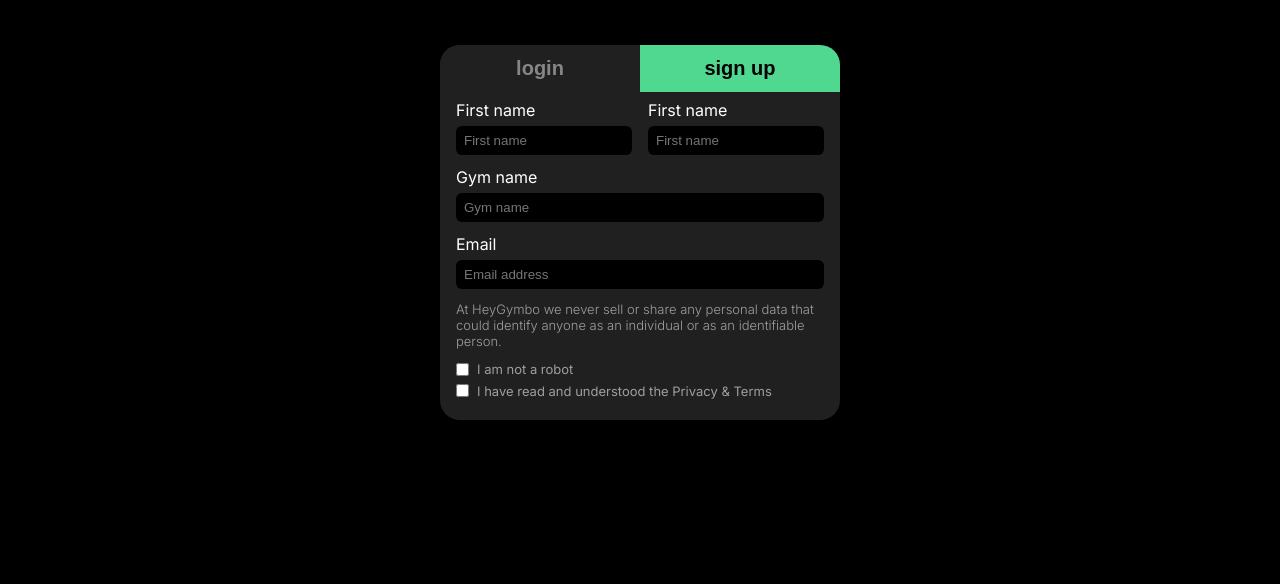
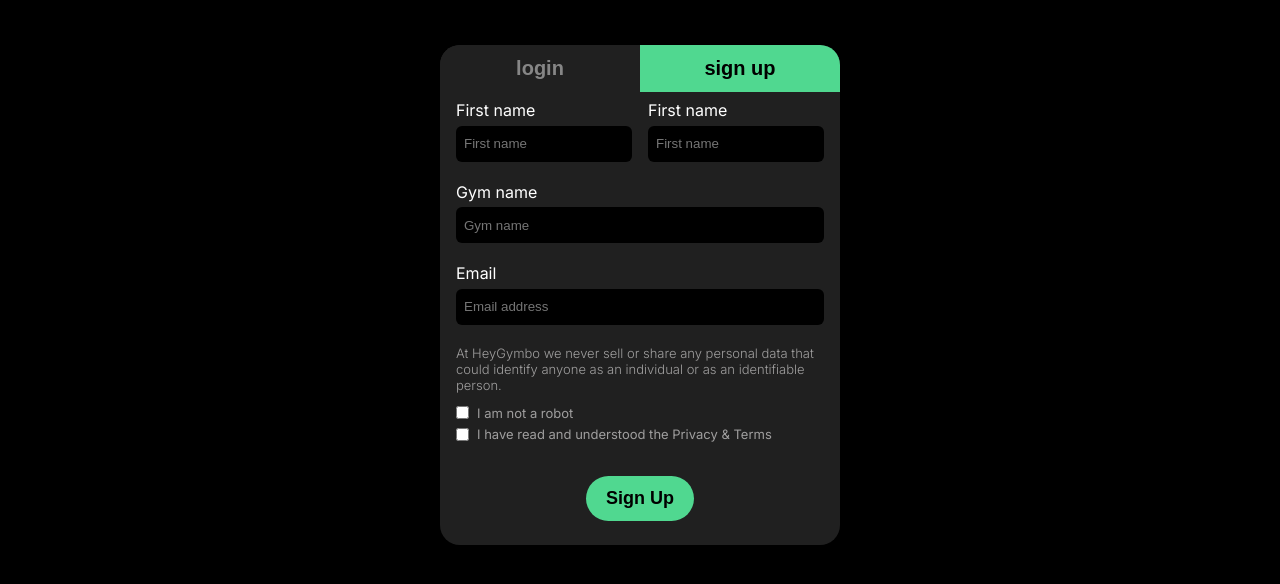
Before and after one commit to redwan100/work, a plain HTML site: page signup/index.html in a window 1280 px wide. Shown: the part 64-648 px from the top of the page. Drawn offline with Linux system fonts and the light colour scheme.

Commit message:
complete signup page

```diff
--- a/signup/index.html
+++ b/signup/index.html
@@ -74,6 +74,8 @@
               </label>
             </div>
           </div>
+
+          <button class="sign">sign up</button>
         </div>
       </form>
     </main>
--- a/signup/style.css
+++ b/signup/style.css
@@ -86,7 +86,7 @@ label {
 
 .input_field {
   width: 100%;
-  padding: 0.45rem 0.5rem;
+  padding: 0.65rem 0.5rem;
   border-radius: 6px;
   background: var(--bodyBg);
   outline: none;
@@ -97,7 +97,7 @@ label {
 .input_box {
   display: flex;
   flex-direction: column;
-  gap: 0.75rem;
+  gap: 1.25rem;
 }
 
 .input_wrapper {
@@ -124,3 +124,17 @@ label {
   color: #9f9e9e;
   font-size: 13px;
 }
+
+.sign {
+  width: max-content;
+  margin: 0.5rem auto;
+  border: none;
+  outline: none;
+  background: var(---blue-btn);
+  font-size: 18px;
+  font-weight: 600;
+  border-radius: 50px;
+  padding: 0.75rem 1.25rem;
+  text-transform: capitalize;
+  cursor: pointer;
+}
```
